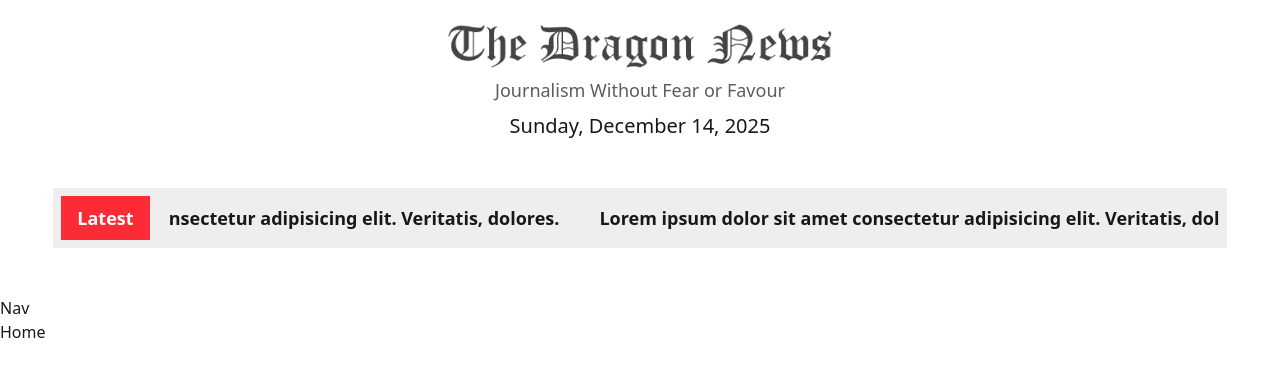
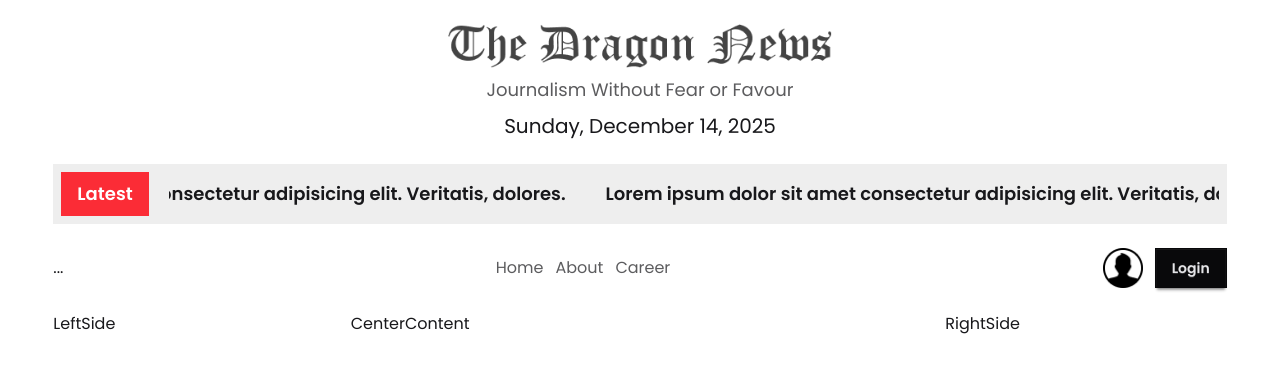
Before and after one commit to Taanveer22/dragon-news-auth-2, a React (Vite) app: page / in a window 1280 px wide. Shown: the top 376 px of the page. Built offline with nearby package versions, Linux system fonts and the light colour scheme.

Commit message:
alhamdulliah navbar done and main section grid system ui art done

```diff
--- /dev/null
+++ b/src/components/CenterContent.jsx
@@ -0,0 +1,5 @@
+const CenterContent = () => {
+  return <div>CenterContent</div>;
+};
+
+export default CenterContent;
--- /dev/null
+++ b/src/components/LeftSide.jsx
@@ -0,0 +1,9 @@
+
+
+const LeftSide = () => {
+  return (
+    <div>LeftSide</div>
+  )
+}
+
+export default LeftSide
--- a/src/components/Nav.jsx
+++ b/src/components/Nav.jsx
@@ -1,5 +1,28 @@
+import { NavLink } from "react-router-dom";
+import user from "../assets/user.png";
 const Nav = () => {
-  return <div>Nav</div>;
+  return (
+    <div className="flex justify-between items-center">
+      <div className="">...</div>
+      <div>
+        <ul className="flex gap-3 opacity-70">
+          <li>
+            <NavLink to="/">Home</NavLink>
+          </li>
+          <li>
+            <NavLink to="/about">About</NavLink>
+          </li>
+          <li>
+            <NavLink to="/career">Career</NavLink>
+          </li>
+        </ul>
+      </div>
+      <div className="flex gap-3">
+        <img src={user} className="w-10" />
+        <button className="btn btn-neutral rounded-none">Login</button>
+      </div>
+    </div>
+  );
 };
 
 export default Nav;
--- /dev/null
+++ b/src/components/RightSide.jsx
@@ -0,0 +1,9 @@
+
+
+const RightSide = () => {
+  return (
+    <div>RightSide</div>
+  )
+}
+
+export default RightSide
--- a/src/index.css
+++ b/src/index.css
@@ -1,2 +1,11 @@
+
+@import url('https://fonts.googleapis.com/css2?family=Poppins:ital,wght@0,100;0,200;0,300;0,400;0,500;0,600;0,700;0,800;0,900;1,100;1,200;1,300;1,400;1,500;1,600;1,700;1,800;1,900&display=swap');
+
+
+
 @import "tailwindcss";
 @plugin "daisyui";
+
+body{
+  font-family: "Poppins", sans-serif;
+}
--- a/src/layouts/HomeLayout.jsx
+++ b/src/layouts/HomeLayout.jsx
@@ -2,24 +2,35 @@ import { Outlet } from "react-router-dom";
 import Header from "../components/Header";
 import Nav from "../components/Nav";
 import LatestNews from "../components/LatestNews";
+import LeftSide from "../components/LeftSide";
+import CenterContent from "../components/CenterContent";
+import RightSide from "../components/RightSide";
 
 const HomeLayout = () => {
   return (
     <>
-      <header className="mb-12">
+      <header className="mb-6">
         <Header></Header>
       </header>
 
-      <article className="mb-12 w-11/12 mx-auto">
+      <article className="mb-6 w-11/12 mx-auto">
         <LatestNews></LatestNews>
       </article>
 
-      <nav>
+      <nav className="mb-6 w-11/12 mx-auto">
         <Nav></Nav>
       </nav>
 
-      <main>
-        <Outlet></Outlet>
+      <main className="mb-6 w-11/12 mx-auto grid grid-cols-1 sm:grid-cols-12 gap-4">
+        <aside className="col-span-3">
+          <LeftSide></LeftSide>
+        </aside>
+        <section className="col-span-6">
+          <CenterContent></CenterContent>
+        </section>
+        <aside className="col-span-3">
+          <RightSide></RightSide>
+        </aside>
       </main>
     </>
   );
```
